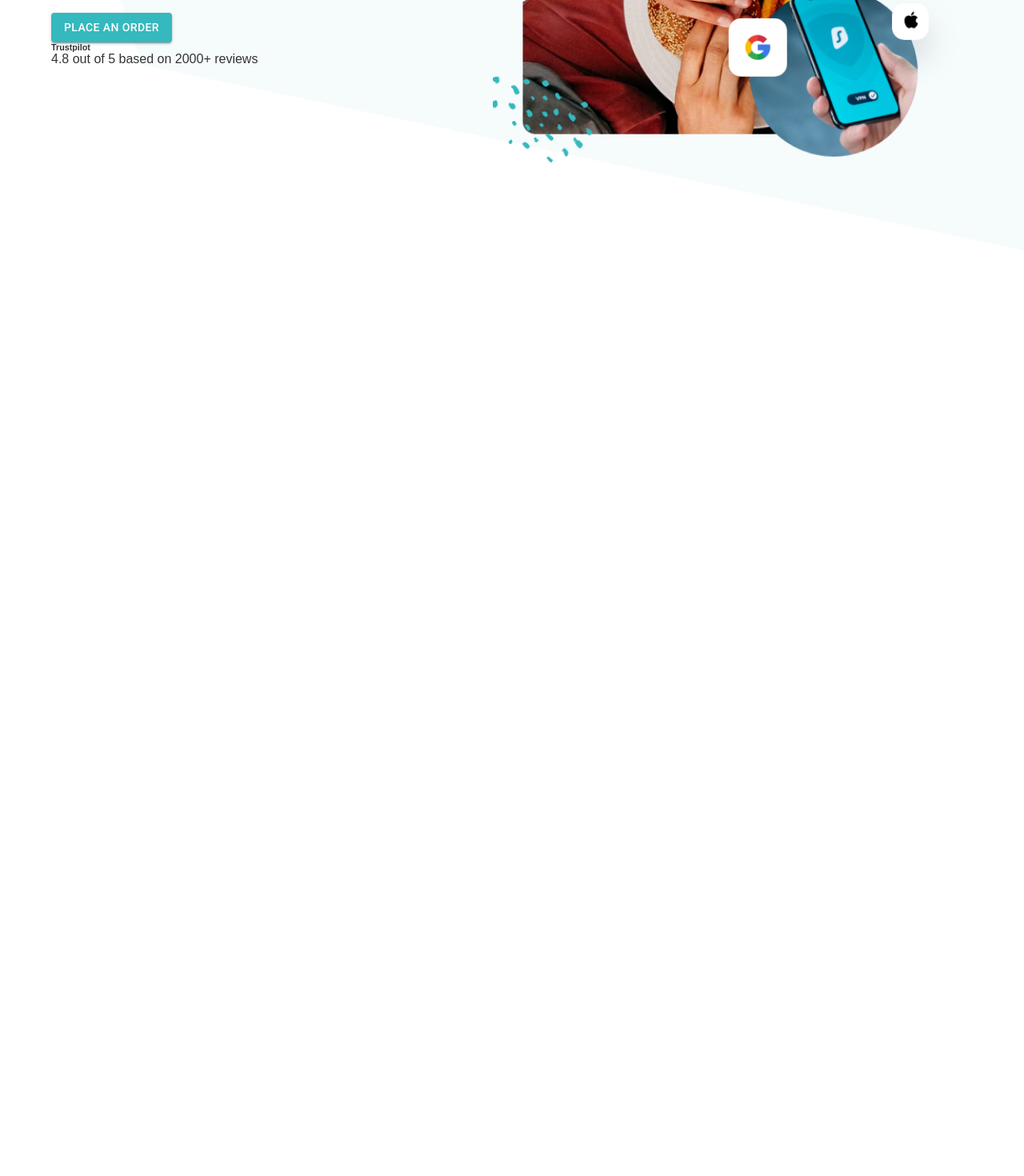
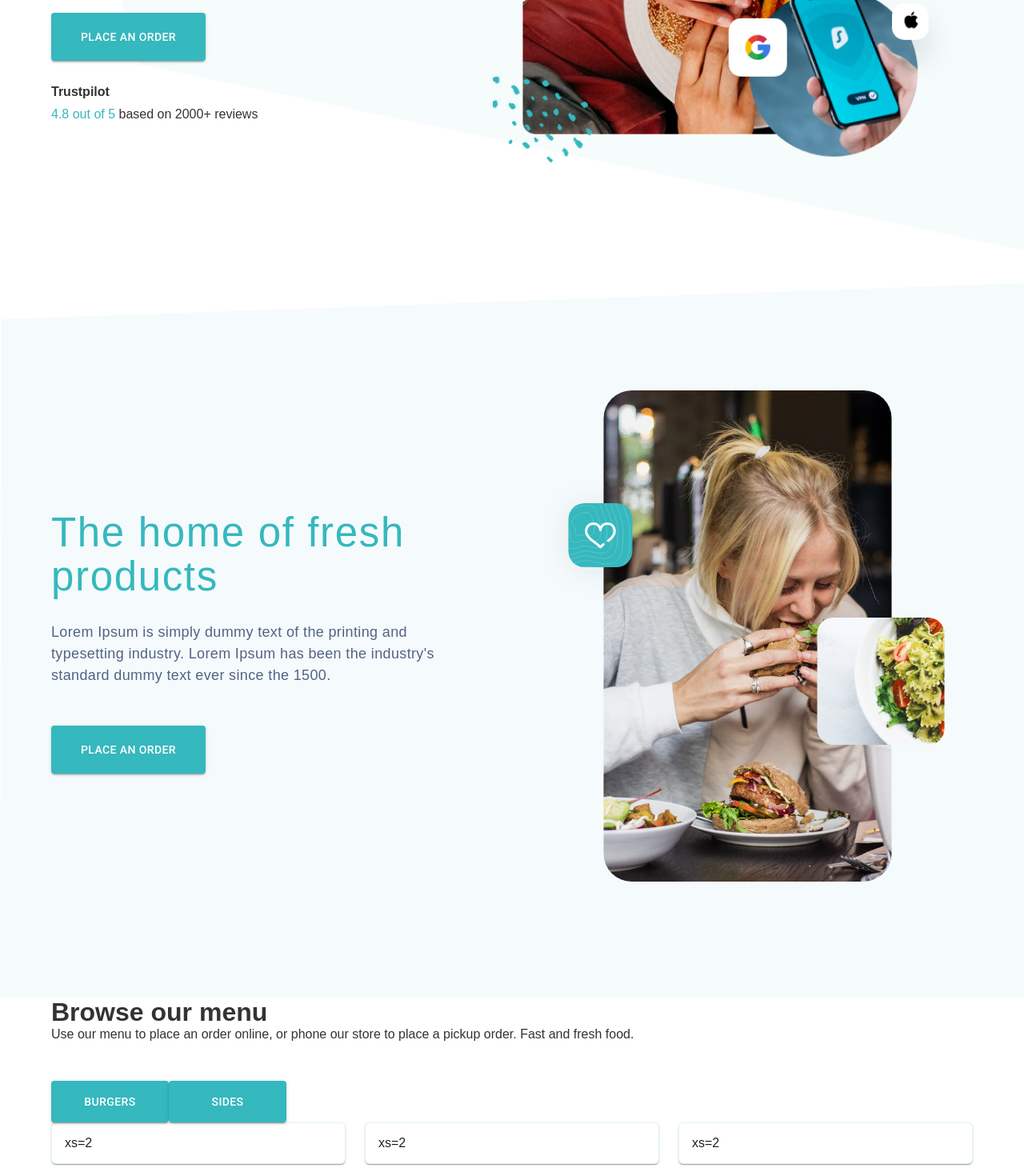
Before and after one commit to trwv55/food-delivery, a React (Create React App) app: page / in a window 1280 px wide. Shown: the part 540-2010 px from the top of the page at 80% size. Before the commit the page ends 888 px from the top, so only its background shows below. Built offline with nearby package versions, Linux system fonts and the light colour scheme.

Commit message:
material ui starting Grid

```diff
--- a/src/App.jsx
+++ b/src/App.jsx
@@ -3,6 +3,8 @@ import "./scss/app.scss";
 import Header from "./components/Header";
 import ShoppingCart from "./components/ShoppingCart";
 import MainScreen from "./components/MainScreen";
+import FreshProducts from "./components/FreshProducts";
+import Menu from "./components/Menu";
 
 function App() {
   const [cartOpen, setCartOpen] = useState(false);
@@ -12,7 +14,8 @@ function App() {
       <Header handleCart={() => setCartOpen(true)} />
 
       <MainScreen />
-
+      <FreshProducts />
+      <Menu />
       <ShoppingCart cartOpen={cartOpen} closeCart={() => setCartOpen(false)} />
     </div>
   );
--- /dev/null
+++ b/src/components/FreshProducts.jsx
@@ -0,0 +1,32 @@
+import { Button } from "@mui/material";
+import { Container } from "@mui/system";
+import React from "react";
+import screenTwo from "../static/images/freshProducts.png";
+
+const FreshProducts = () => {
+  return (
+    <div className='fresh-wrapper'>
+      <Container>
+        <div className='fresh-content'>
+          <div className='fresh-left'>
+            <h1 className='fresh-title'>The home of fresh products</h1>
+            <p className='fresh-text'>
+              Lorem Ipsum is simply dummy text of the printing and typesetting industry. Lorem Ipsum
+              has been the industry's standard dummy text ever since the 1500.
+            </p>
+            <Button
+              variant='contained'
+              sx={{ background: "#35B8BE", height: "60px", width: "193px", mt: "49px" }}>
+              Place an Order
+            </Button>
+          </div>
+          <div className='fresh-right'>
+            <img src={screenTwo} alt='' />
+          </div>
+        </div>
+      </Container>
+    </div>
+  );
+};
+
+export default FreshProducts;
--- a/src/components/MainScreen.jsx
+++ b/src/components/MainScreen.jsx
@@ -16,10 +16,14 @@ const MainScreen = () => {
               Lorem ipsum dolor sit amet consectetur adipisicing elit. Pariatur magnam excepturi
               laudantium quos nostrum assumenda quod minima possimus impedit molestiae?
             </p>
-            <Button variant='contained' sx={{ background: "#35B8BE" }}>
+
+            <Button
+              variant='contained'
+              sx={{ background: "#35B8BE", height: "60px", width: "193px" }}>
               Place an Order
             </Button>
-            <h6>Trustpilot</h6>
+
+            <h4>Trustpilot</h4>
             <p className='main-app'>
               <span>4.8 out of 5</span> based on 2000+ reviews
             </p>
--- /dev/null
+++ b/src/components/Menu.jsx
@@ -0,0 +1,50 @@
+import React from "react";
+import { Button } from "@mui/material";
+import { Container } from "@mui/system";
+import { experimentalStyled as styled } from "@mui/material/styles";
+import Grid from "@mui/material/Grid";
+import Paper from "@mui/material/Paper";
+
+const Item = styled(Paper)(({ theme }) => ({
+  backgroundColor: "#FFFFFF",
+  border: "1px solid rgba(53, 184, 190, 0.15)",
+  borderRadius: "6px",
+  padding: theme.spacing(2),
+}));
+
+const Menu = () => {
+  return (
+    <div className='menu-wrapper'>
+      <Container>
+        <div className='menu-content'>
+          <h1 className='menu-title'>Browse our menu</h1>
+          <p className='menu-text'>
+            Use our menu to place an order online, or phone our store to place a pickup order. Fast
+            and fresh food.
+          </p>
+          <div className='button-wrapper'>
+            <Button
+              variant='contained'
+              sx={{ background: "#35B8BE", height: "52px", width: "147px", mt: "49px" }}>
+              Burgers
+            </Button>
+            <Button
+              variant='contained'
+              sx={{ background: "#35B8BE", height: "52px", width: "147px", mt: "49px" }}>
+              Sides
+            </Button>
+          </div>
+          <Grid container spacing={{ xs: 2, md: 3 }} columns={{ xs: 4, sm: 8, md: 12 }}>
+            {Array.from(Array(6)).map((_, index) => (
+              <Grid item xs={2} sm={4} md={4} key={index}>
+                <Item>xs=2</Item>
+              </Grid>
+            ))}
+          </Grid>
+        </div>
+      </Container>
+    </div>
+  );
+};
+
+export default Menu;
--- a/src/scss/app.scss
+++ b/src/scss/app.scss
@@ -1,6 +1,8 @@
 @import "./normalize.scss";
 @import "./variables.scss";
-@import "./mainScreen.scss";
+@import "./components/mainScreen.scss";
+@import "./components/freshProducts.scss";
+@import "./components/menu.scss";
 
 *,
 *::after,
--- /dev/null
+++ b/src/scss/components/freshProducts.scss
@@ -0,0 +1,32 @@
+@import "../variables.scss";
+
+.fresh-wrapper {
+  background-image: url("../../static/images/fresh-bc.png");
+  background-repeat: no-repeat;
+  background-size: cover;
+  .fresh-content {
+    display: flex;
+
+    padding-top: 140px;
+    padding-bottom: 140px;
+    .fresh-left {
+      flex-basis: 524px;
+      margin-right: 70px;
+      .fresh-title {
+        color: $siteColor;
+        font-weight: 400;
+        font-size: 51px;
+        line-height: 55px;
+        letter-spacing: 1.65px;
+        padding-top: 150px;
+      }
+      .fresh-text {
+        font-size: 18px;
+        line-height: 27px;
+        letter-spacing: 0.36px;
+        color: #546285;
+        margin-top: 29px;
+      }
+    }
+  }
+}
--- a/src/scss/mainScreen.scss
+++ b/src/scss/components/mainScreen.scss
@@ -1,7 +1,7 @@
-@import "./variables.scss";
+@import "../variables.scss";
 
 .main-wrapper {
-  background-image: url("../static/images/main-bc.png");
+  background-image: url("../../static/images/main-bc.png");
   background-repeat: no-repeat;
   background-size: cover;
   .main-parts {
@@ -28,6 +28,15 @@
         margin-top: 27px;
         margin-bottom: 53px;
       }
+      h4 {
+        padding-top: 30px;
+      }
+      .main-app {
+        padding-top: 10px;
+        span {
+          color: $siteColor;
+        }
+      }
     }
   }
 }
```
Also changed, not shown: src/scss/components/menu.scss (added), src/static/images/fresh-bc.png (added), src/static/images/freshProducts.png (added).
